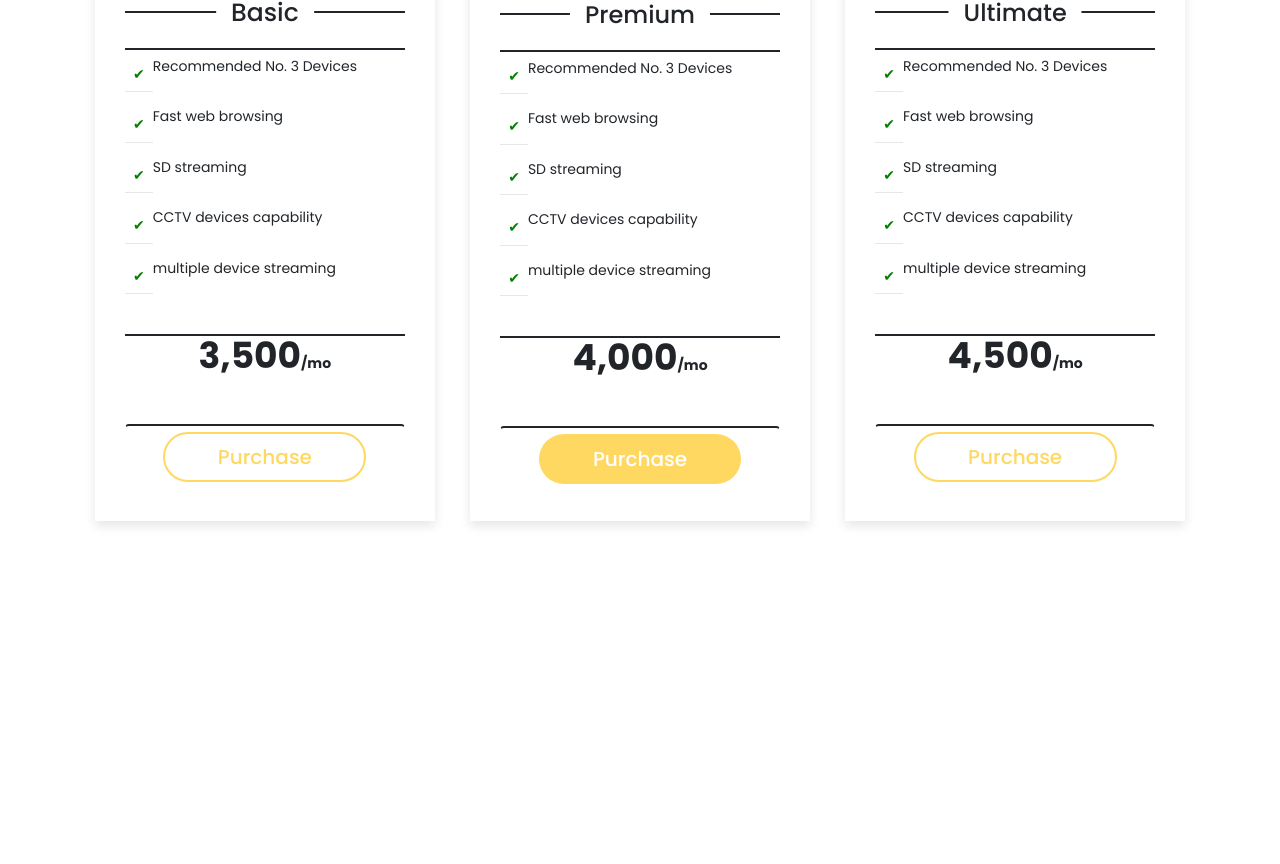
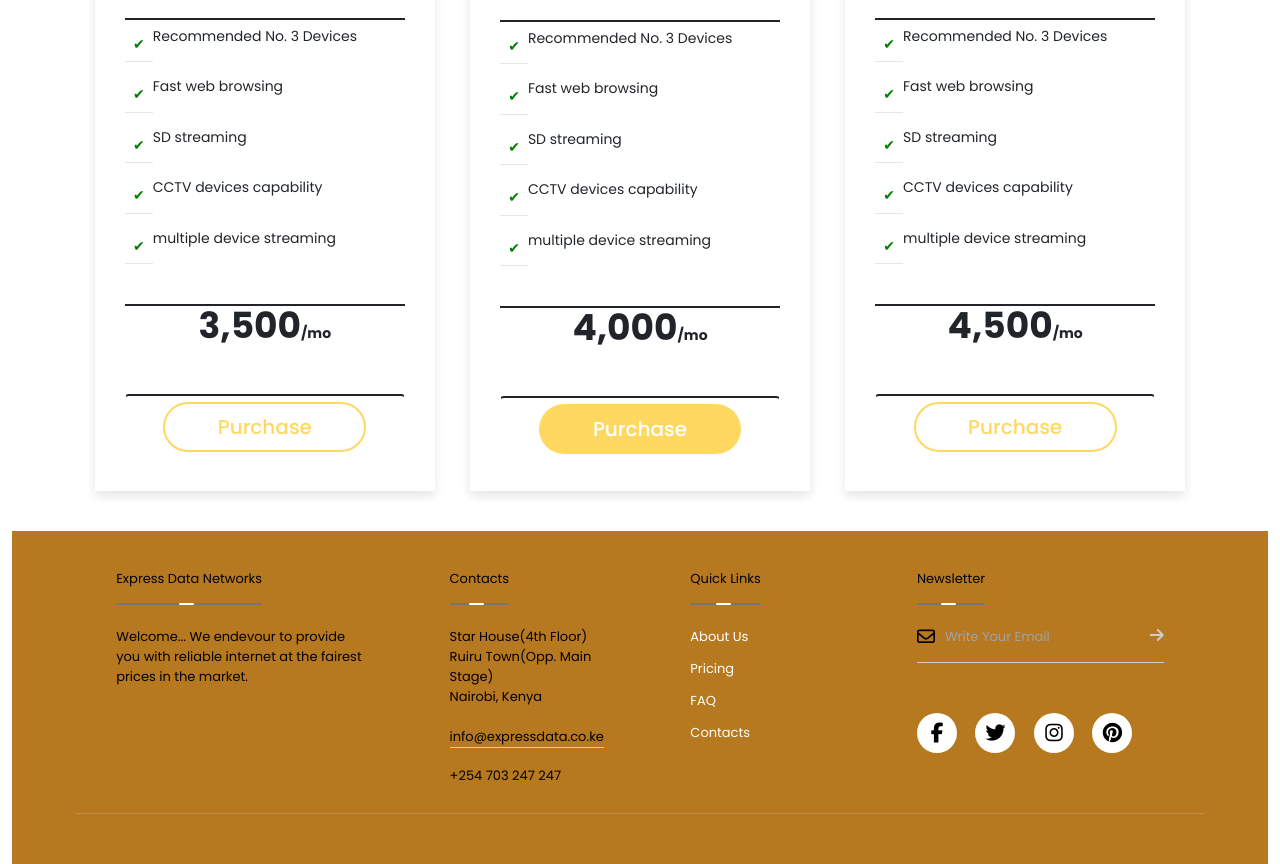
Before and after one commit to EugeneAbongo/express, a plain HTML site: page pricing.html in a window 1280 px wide. Shown: the part 1527-2391 px from the top of the page. Before the commit the page ends 2074 px from the top, so only its background shows below. Drawn offline with nearby package versions, Linux system fonts and the light colour scheme.

Commit message:
add the footer section

```diff
--- a/css/pricing.css
+++ b/css/pricing.css
@@ -9,7 +9,7 @@
   text-align: center;
   padding: -2%;
 }
-section{
+section1{
   display: flex;
   align-items: center;
   justify-content: center;
--- a/pricing.html
+++ b/pricing.html
@@ -6,6 +6,7 @@
     <meta name="viewport" content="width=device-width, initial-scale=1.0">
     <title>Responsive Pricing Tables | CodingNepal</title>
     <link rel="stylesheet" href="css/pricing.css">
+    <link rel="stylesheet" href="css/footer.css" />
     <script src="https://cdn.tailwindcss.com"></script>
     <link href="https://cdn.jsdelivr.net/npm/bootstrap@5.1.3/dist/css/bootstrap.min.css" rel="stylesheet" integrity="sha384-1BmE4kWBq78iYhFldvKuhfTAU6auU8tT94WrHftjDbrCEXSU1oBoqyl2QvZ6jIW3" crossorigin="anonymous">
     <script src="https://kit.fontawesome.com/a076d05399.js"></script>
@@ -42,7 +43,7 @@
 </h3>
 </div>
 <!-- cards section -->
-<section>
+<section class="section1">
 
   <div class="wrapper">
 
@@ -225,7 +226,7 @@
 </section>
 
 
-
+<!-- start of silver section -->
 <!-- card section 2 -->
 <div class="center9">
   <h1 class="text-4xl font-bold mb-5">Silver package</h1>
@@ -234,7 +235,9 @@
   </h3>
   </div>
   <!-- cards section -->
-  <section>
+
+
+  <section class="section1">
 
     <div class="wrapper">
 
@@ -419,5 +422,57 @@
       </div>
     </div>
   </section>
+  <!-- end of silver section -->
+       <!-- Start of the Footer -->
+<section class="container-fluid footer mt-4">
+  <footer class="mt-3">
+    <div class="frow">
+      <div class="fcol">
+        <h3 class="">Express Data Networks<div class="underline"><span></span></div></h3>
+
+        <p>
+          Welcome...
+          We endevour to provide you with reliable internet at the fairest prices in the market.
+        </p>
+      </div>
+      <div class="fcol">
+        <h3>Contacts <div class="underline"><span></span></div></h3>
+        <p>Star House(4th Floor)</p>
+        <p>Ruiru Town(Opp. Main Stage)</p>
+        <p>Nairobi, Kenya</p>
+        <p class="email-id">info@expressdata.co.ke</p>
+        <h6>+254 703 247 247</h6>
+      </div>
+      <div class="fcol">
+        <h3>Quick Links <div class="underline"><span></span></div></h3>
+        <ul>
+          <li><a href="about.html">About Us</a></li>
+          <li><a href="pricing.html">Pricing</a></li>
+          <li><a href="faq.html">FAQ</a></li>
+          <li><a href="contact.html">Contacts</a></li>
+
+        </ul>
+      </div>
+      <div class="fcol">
+        <h3>Newsletter <div class="underline"><span></span></div></h3>
+        <form>
+          <i class="far fa-envelope"></i>
+          <input type="email" placeholder="Write Your Email" required>
+          <button type="submit"><i class="fas fa-arrow-right"></i></button>
+        </form>
+        <div class="social-icons">
+          <i class="fab fa-facebook-f"></i>
+          <i class="fab fa-twitter"></i>
+          <i class="fab fa-instagram"></i>
+          <i class="fab fa-pinterest"></i>
+        </div>
+      </div>
+    </div>
+    <hr>
+
+  </footer>
+</section>
+<!-- End of the Footer -->
+
 </body>
 </html>
```
